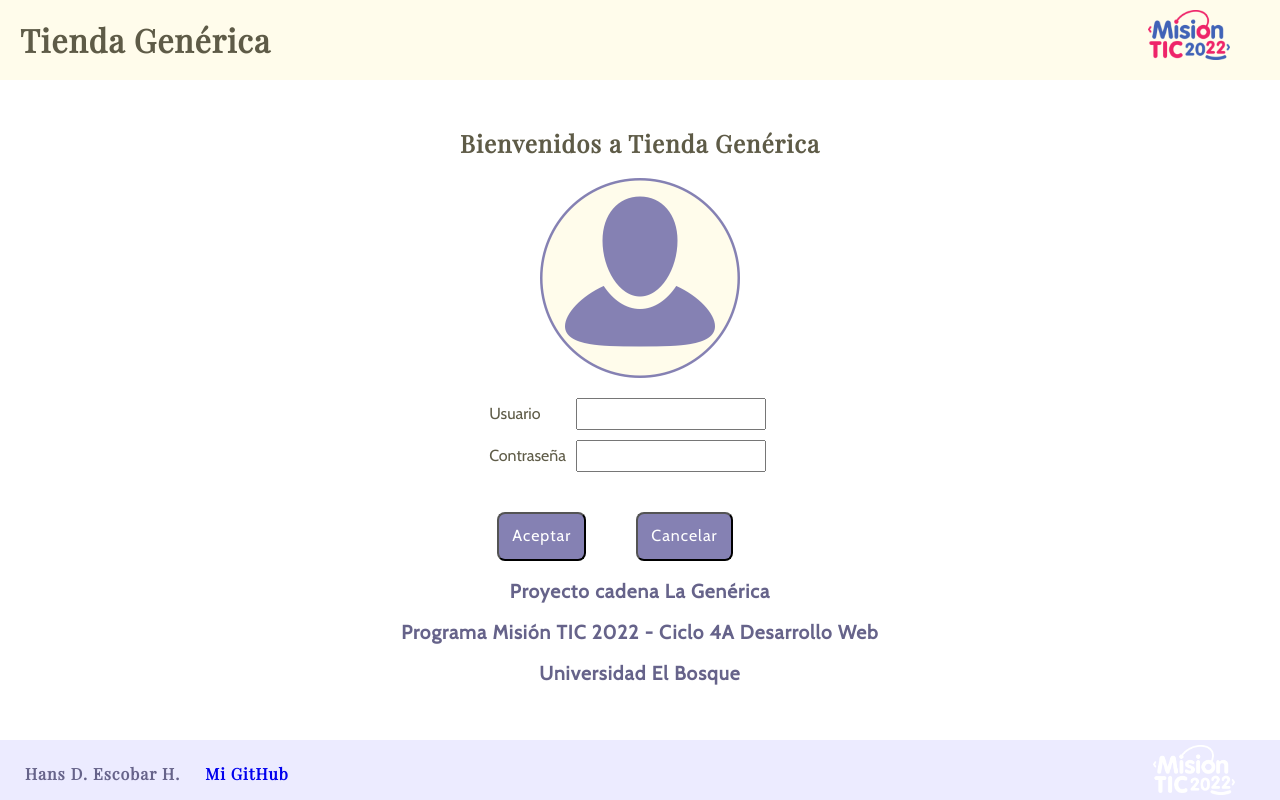
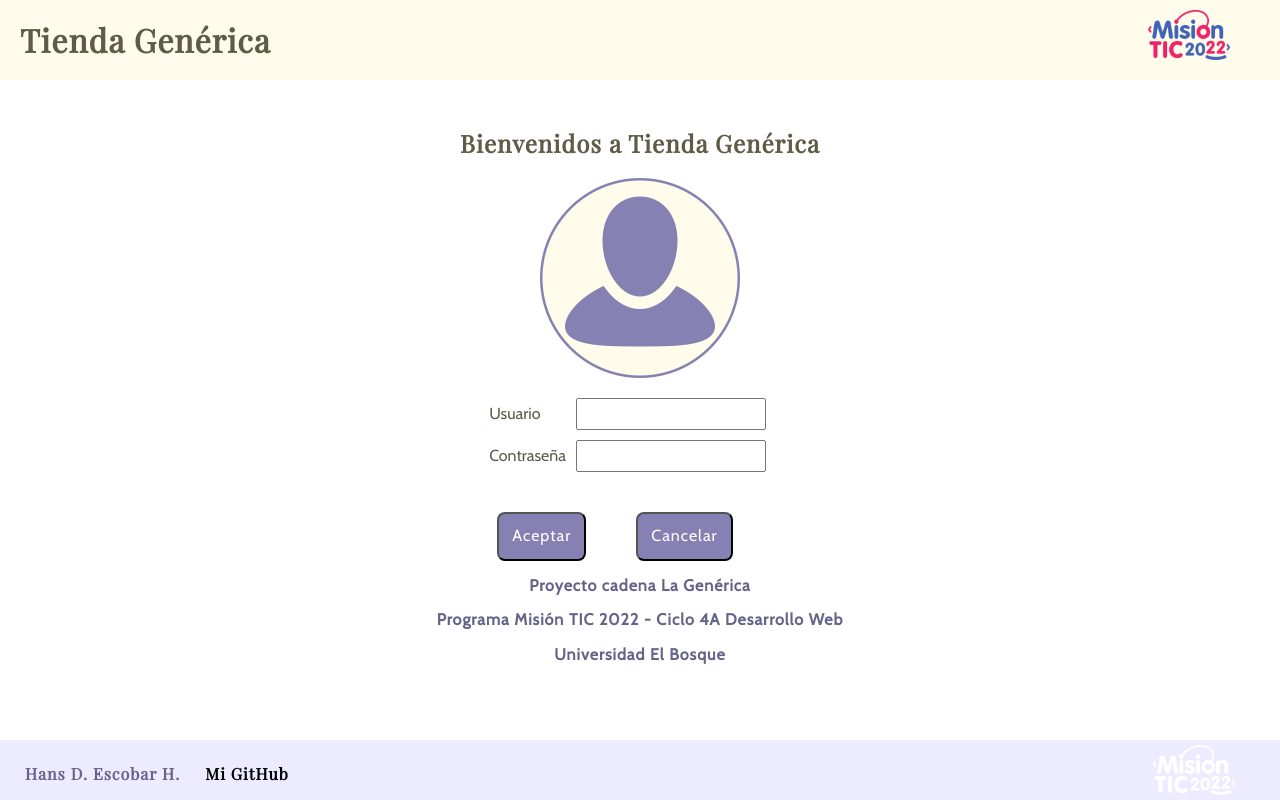
Before and after one commit to hdescobarh/cadena_lagenerica_frontend, a plain HTML site: page front_cadena_lagenerica/login.html in a window 1280 px wide. Drawn offline with nearby package versions, Linux system fonts and the light colour scheme.

Commit message:
modificaciones de estilo

```diff
--- a/front_cadena_lagenerica/resources/css/base/base.css
+++ b/front_cadena_lagenerica/resources/css/base/base.css
@@ -68,14 +68,3 @@ footer {
     max-width: 100%;
     max-height: 100%;
 }
-
-.info_box{
-    color: #66638A;
-    font-size: larger;
-    margin-bottom: 100px;
-    font-weight:bolder;
-}
-
-.info_box p{
-    font-family: 'Cabin', sans-serif;
-}
--- a/front_cadena_lagenerica/resources/css/blocks/footer.css
+++ b/front_cadena_lagenerica/resources/css/blocks/footer.css
@@ -12,7 +12,9 @@
 }
 
 #git_text a{
+    color: black;
     text-decoration: none;
+
 }
 
 .footer img{
--- /dev/null
+++ b/front_cadena_lagenerica/resources/css/blocks/infobox.css
@@ -0,0 +1,10 @@
+.info_box{
+    color: #66638A;
+    font-size:medium;
+    margin-bottom: 100px;
+    font-weight:bolder;
+}
+
+.info_box p{
+    font-family: 'Cabin', sans-serif;
+}
--- a/front_cadena_lagenerica/resources/css/master.css
+++ b/front_cadena_lagenerica/resources/css/master.css
@@ -7,3 +7,4 @@
 @import url(./blocks/sales-form.css);
 @import url(./blocks/form-buttons.css);
 @import url(./blocks/footer.css);
+@import url(./blocks/infobox.css)
```
